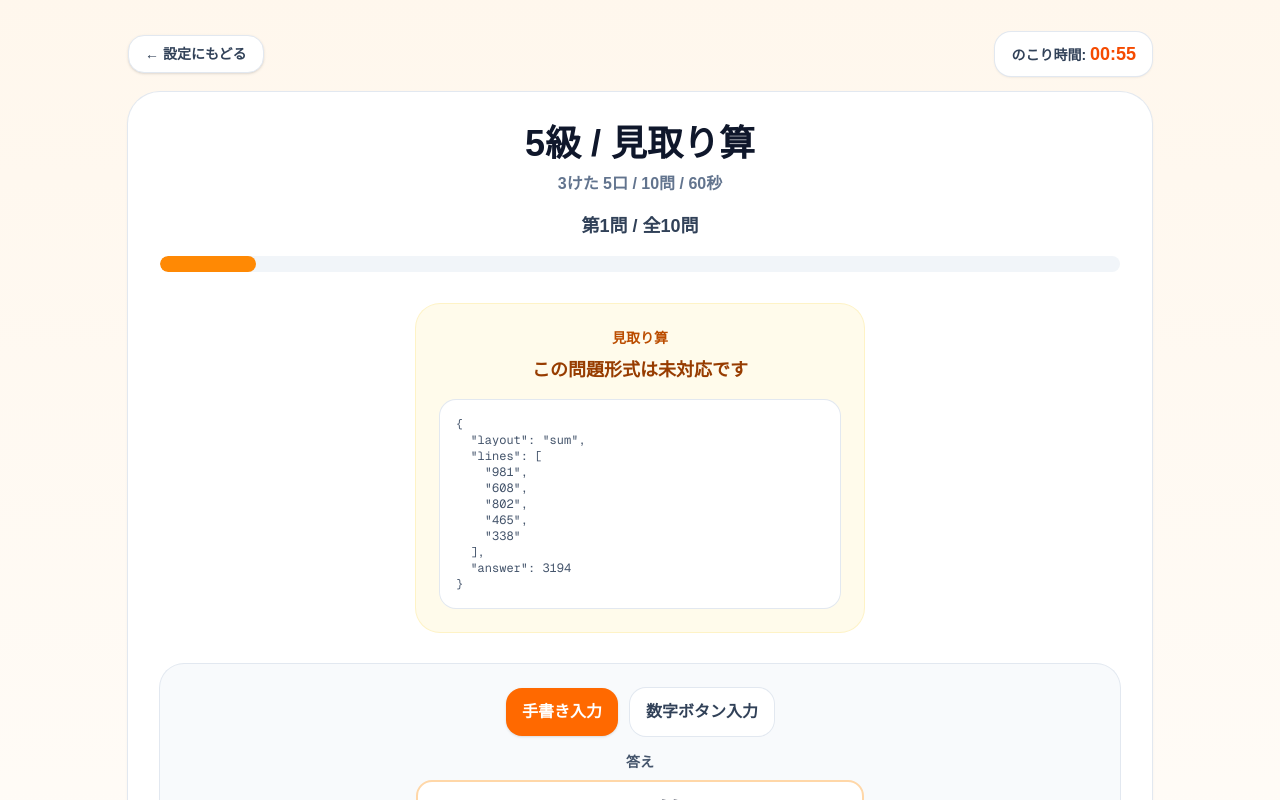
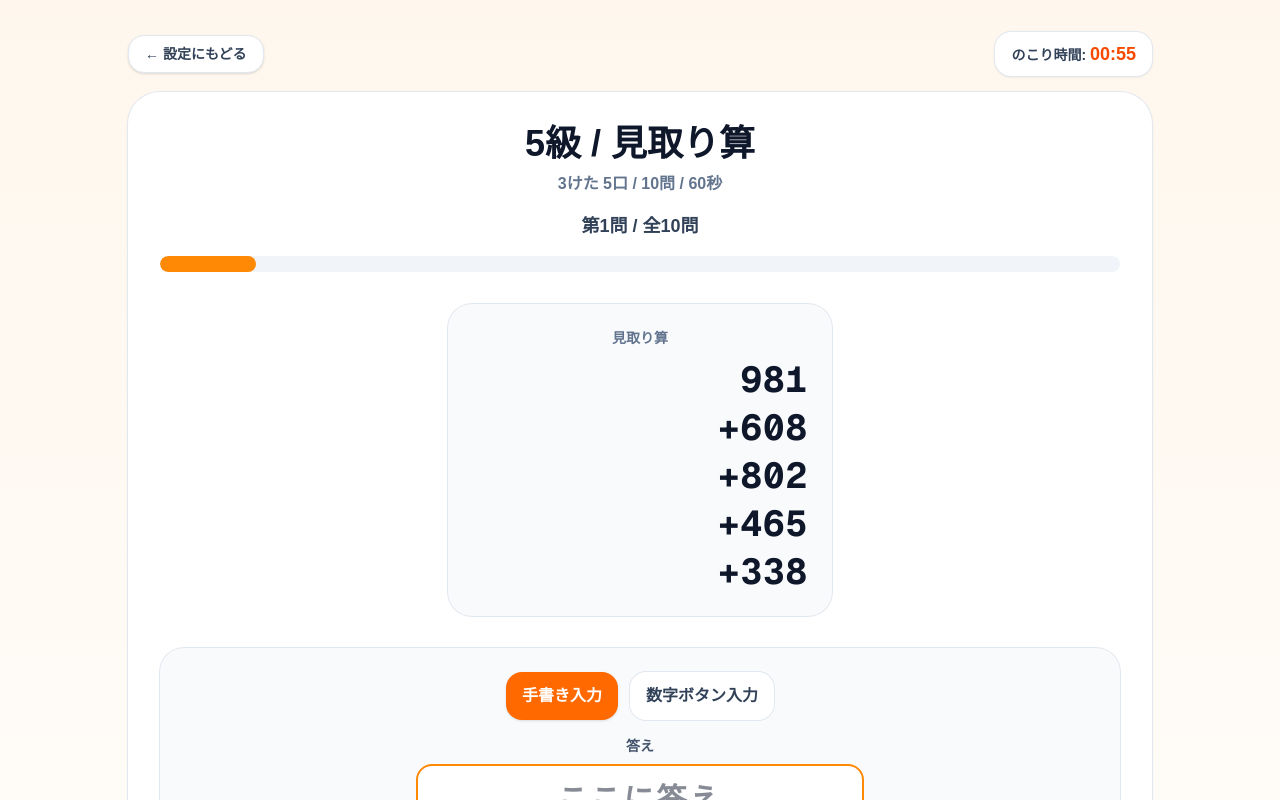
Before and after one commit to mahsan1214/sorotime, a Next.js app: page /practice in a window 1280 px wide. Shown: the top 800 px of the page. Built offline with nearby package versions, Linux system fonts and the light colour scheme.

Commit message:
support layout lines format for sum questions

```diff
--- a/app/practice/PracticeClientPage.tsx
+++ b/app/practice/PracticeClientPage.tsx
@@ -19,9 +19,9 @@ type InputMode = "handwriting" | "keypad";
 type RawQuestion = Record<string, any>;
 
 type QuestionViewModel =
-  | { kind: "sum"; numbers: number[]; answer?: number }
-  | { kind: "multiply"; left: number; right: number; answer?: number }
-  | { kind: "divide"; dividend: number; divisor: number; answer?: number }
+  | { kind: "sum"; lines: string[]; answer?: number }
+  | { kind: "multiply"; left: string; right: string; answer?: number }
+  | { kind: "divide"; dividend: string; divisor: string; answer?: number }
   | { kind: "text"; text: string; answer?: number }
   | { kind: "unknown"; raw: RawQuestion; answer?: number };
 
@@ -37,21 +37,26 @@ function toNumber(value: unknown): number | null {
   return null;
 }
 
-function getNumberArray(value: unknown): number[] | null {
+function toDisplayString(value: unknown): string | null {
+  if (typeof value === "number" && Number.isFinite(value)) return String(value);
+  if (typeof value === "string" && value.trim() !== "") return value.trim();
+  return null;
+}
+
+function getStringArray(value: unknown): string[] | null {
   if (!Array.isArray(value)) return null;
 
   const arr = value
-    .map((item) => toNumber(item))
-    .filter((item): item is number => item !== null);
+    .map((item) => toDisplayString(item))
+    .filter((item): item is string => item !== null);
 
   return arr.length > 0 ? arr : null;
 }
 
 function getFirstString(...values: unknown[]): string | null {
   for (const value of values) {
-    if (typeof value === "string" && value.trim() !== "") {
-      return value;
-    }
+    const s = toDisplayString(value);
+    if (s !== null) return s;
   }
   return null;
 }
@@ -64,6 +69,58 @@ function getQuestionViewModel(
 
   const q = raw as RawQuestion;
 
+  const answer = toNumber(q.answer) ?? undefined;
+  const layout = typeof q.layout === "string" ? q.layout : "";
+
+  // 1. 見取り算・暗算: layout=sum + lines
+  const lines =
+    getStringArray(q.lines) ??
+    getStringArray(q.numbers) ??
+    getStringArray(q.values) ??
+    getStringArray(q.items) ??
+    getStringArray(q.addends) ??
+    getStringArray(q.terms) ??
+    getStringArray(q.list);
+
+  if ((layout === "sum" || practiceType === "mitorizan" || practiceType === "anzan") && lines && lines.length >= 2) {
+    return {
+      kind: "sum",
+      lines,
+      answer,
+    };
+  }
+
+  // 2. かけ算
+  const left =
+    getFirstString(q.left, q.a, q.multiplicand, q.first, q.value1);
+  const right =
+    getFirstString(q.right, q.b, q.multiplier, q.second, q.value2);
+
+  if ((layout === "multiply" || practiceType === "kakezan") && left && right) {
+    return {
+      kind: "multiply",
+      left,
+      right,
+      answer,
+    };
+  }
+
+  // 3. わり算
+  const dividend =
+    getFirstString(q.dividend, q.left, q.value1, q.first);
+  const divisor =
+    getFirstString(q.divisor, q.right, q.value2, q.second);
+
+  if ((layout === "divide" || practiceType === "warizan") && dividend && divisor) {
+    return {
+      kind: "divide",
+      dividend,
+      divisor,
+      answer,
+    };
+  }
+
+  // 4. 文字列ベース
   const directText = getFirstString(
     q.displayText,
     q.questionText,
@@ -79,84 +136,14 @@ function getQuestionViewModel(
     return {
       kind: "text",
       text: directText,
-      answer: toNumber(q.answer) ?? undefined,
-    };
-  }
-
-  const numberArray =
-    getNumberArray(q.numbers) ??
-    getNumberArray(q.values) ??
-    getNumberArray(q.items) ??
-    getNumberArray(q.addends) ??
-    getNumberArray(q.terms) ??
-    getNumberArray(q.list);
-
-  if (
-    (practiceType === "mitorizan" || practiceType === "anzan") &&
-    numberArray &&
-    numberArray.length >= 2
-  ) {
-    return {
-      kind: "sum",
-      numbers: numberArray,
-      answer: toNumber(q.answer) ?? undefined,
-    };
-  }
-
-  const left =
-    toNumber(q.left) ??
-    toNumber(q.a) ??
-    toNumber(q.multiplicand) ??
-    toNumber(q.first);
-
-  const right =
-    toNumber(q.right) ??
-    toNumber(q.b) ??
-    toNumber(q.multiplier) ??
-    toNumber(q.second);
-
-  if (practiceType === "kakezan" && left !== null && right !== null) {
-    return {
-      kind: "multiply",
-      left,
-      right,
-      answer: toNumber(q.answer) ?? undefined,
-    };
-  }
-
-  const dividend =
-    toNumber(q.dividend) ??
-    toNumber(q.left) ??
-    toNumber(q.value1) ??
-    toNumber(q.first);
-
-  const divisor =
-    toNumber(q.divisor) ??
-    toNumber(q.right) ??
-    toNumber(q.value2) ??
-    toNumber(q.second);
-
-  if (practiceType === "warizan" && dividend !== null && divisor !== null) {
-    return {
-      kind: "divide",
-      dividend,
-      divisor,
-      answer: toNumber(q.answer) ?? undefined,
-    };
-  }
-
-  if (numberArray && numberArray.length >= 2) {
-    return {
-      kind: "sum",
-      numbers: numberArray,
-      answer: toNumber(q.answer) ?? undefined,
+      answer,
     };
   }
 
   return {
     kind: "unknown",
     raw: q,
-    answer: toNumber(q.answer) ?? undefined,
+    answer,
   };
 }
 
@@ -442,10 +429,10 @@ export default function PracticeClientPage() {
             {config.typeLabel}
           </div>
           <div className="space-y-2 text-right font-mono text-4xl font-bold tracking-wide text-slate-900">
-            {currentView.numbers.map((num, index) => (
-              <div key={`${num}-${index}`}>
+            {currentView.lines.map((line, index) => (
+              <div key={`${line}-${index}`}>
                 {index === 0 ? "" : "+"}
-                {num}
+                {line}
               </div>
             ))}
           </div>
```
